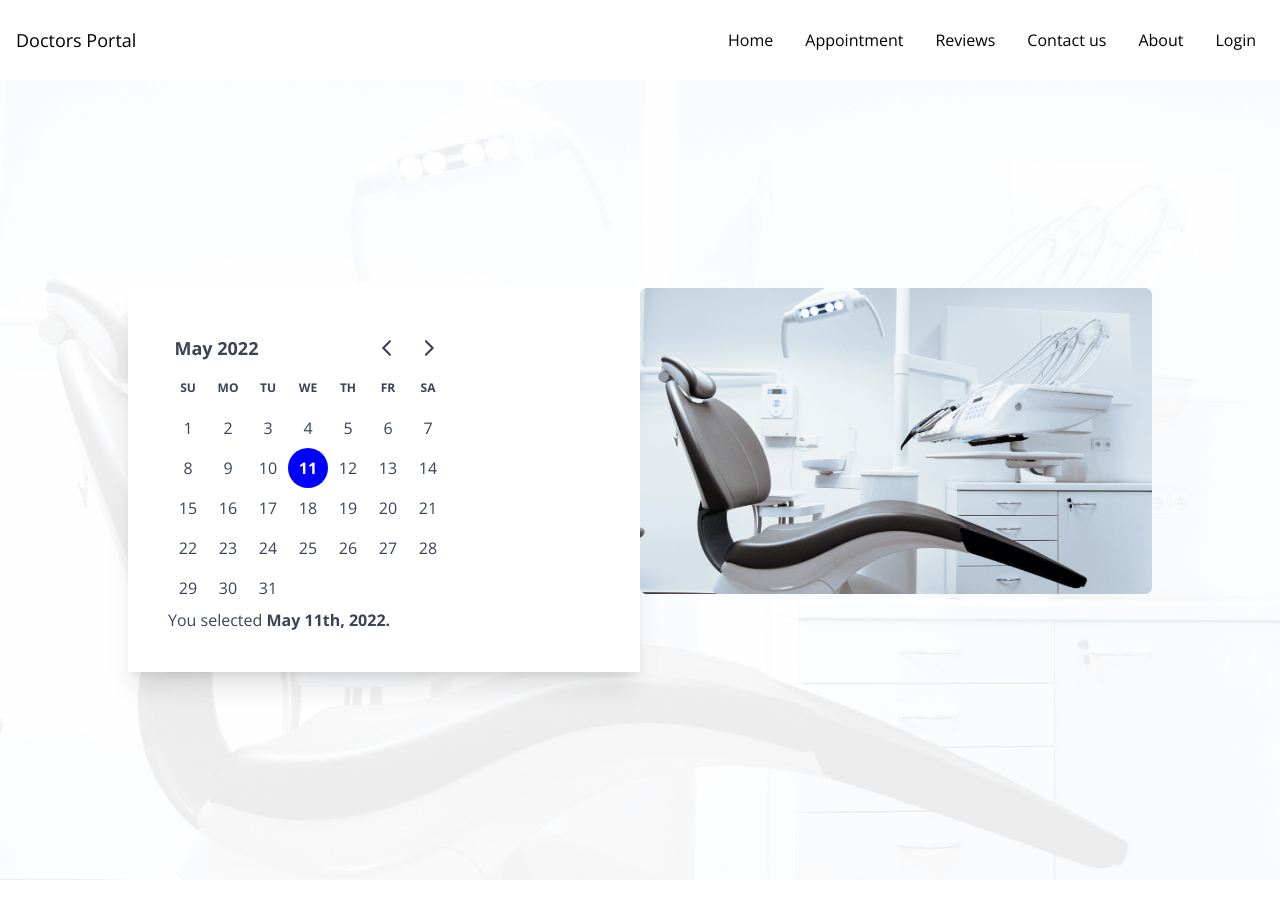
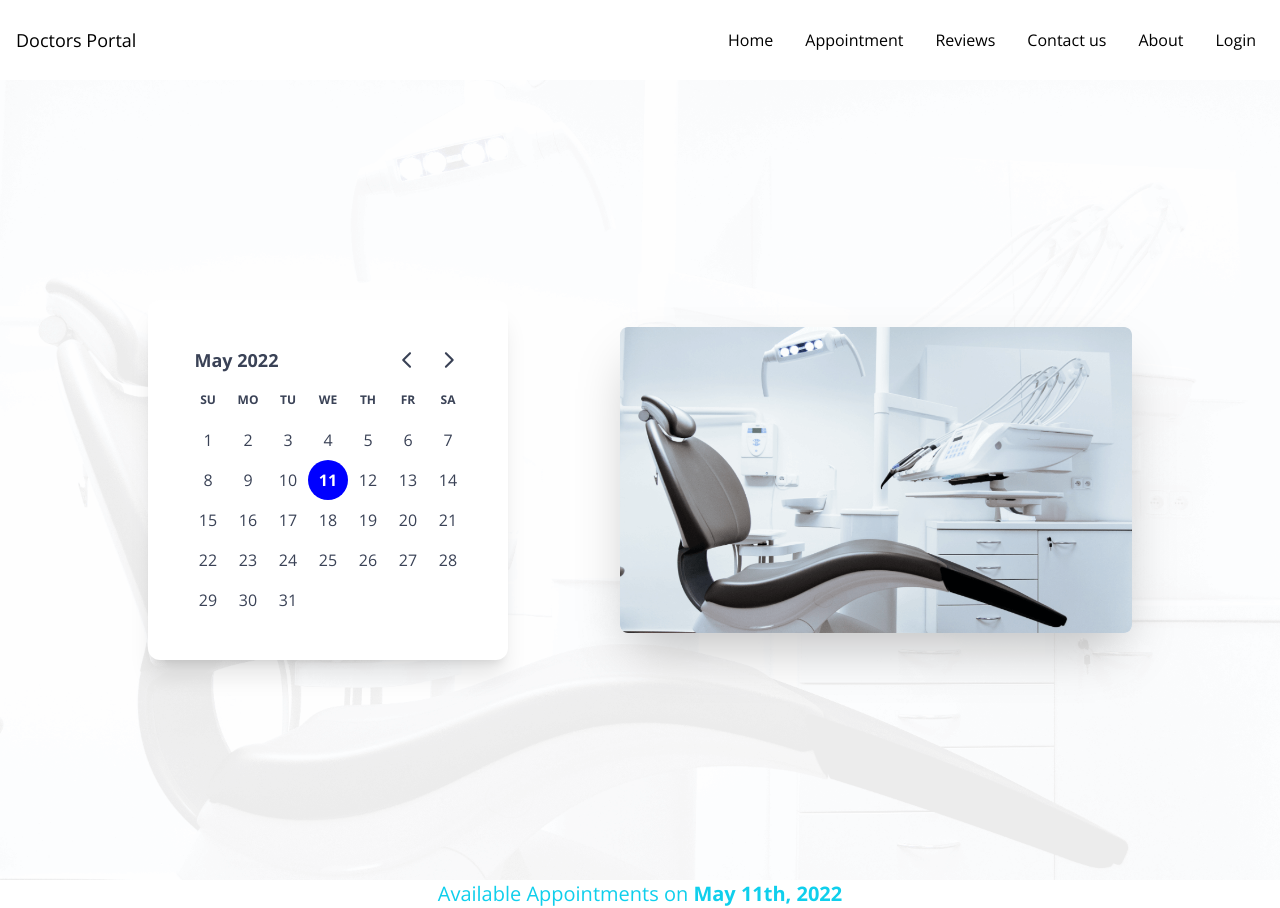
Before and after one commit to Habidhossen/Doctors-Portal-Client, a React (Create React App) app: page /appointment in a window 1280 px wide. Before the commit the page ends 880 px from the top, so only its background shows below. Built offline with nearby package versions, Linux system fonts and the light colour scheme.

Commit message:
appointment banner added

```diff
--- a/src/pages/Appointment/Appointment.js
+++ b/src/pages/Appointment/Appointment.js
@@ -1,5 +1,6 @@
 import React, { useState } from "react";
 import AppointmentBanner from "./AppointmentBanner";
+import AvailableAppointment from "./AvailableAppointment";
 
 const Appointment = () => {
   const [date, setDate] = useState(new Date());
@@ -7,6 +8,7 @@ const Appointment = () => {
   return (
     <div>
       <AppointmentBanner date={date} setDate={setDate} />
+      <AvailableAppointment date={date} />
     </div>
   );
 };
--- a/src/pages/Appointment/AppointmentBanner.js
+++ b/src/pages/Appointment/AppointmentBanner.js
@@ -6,10 +6,6 @@ import bg from "../../assets/images/bg.png";
 import chair from "../../assets/images/chair.png";
 
 const AppointmentBanner = ({ date, setDate }) => {
-  //   const [date, setDate] = useState(new Date());
-
-  //   console.log(date);
-
   const footer = (
     <p>
       You selected <b>{format(date, "PPP")}.</b>
@@ -21,18 +17,15 @@ const AppointmentBanner = ({ date, setDate }) => {
       className="hero min-h-screen"
       style={{ backgroundImage: `url(${bg})` }}
     >
-      <div className="grid grid-cols-1 md:grid-cols-2 lg:grid-cols-2">
-        <div className="bg-base-100 shadow-xl p-6 w-full">
+      <div class="hero-content flex-col lg:flex-row-reverse gap-28">
+        <img src={chair} class="max-w-lg rounded-lg shadow-2xl" />
+        <div className="bg-base-100 shadow-xl p-6 w-fit rounded-xl">
           <DayPicker
             className="text-accent"
             mode="single"
             selected={date}
             onSelect={setDate}
-            footer={footer}
           />
-        </div>
-        <div>
-          <img className="max-w-lg" src={chair} alt="" />
         </div>
       </div>
     </div>
--- /dev/null
+++ b/src/pages/Appointment/AvailableAppointment.js
@@ -0,0 +1,14 @@
+import { format } from "date-fns";
+import React from "react";
+
+const AvailableAppointment = ({ date }) => {
+  return (
+    <div>
+      <h1 className="text-center text-primary text-xl">
+        Available Appointments on <b>{format(date, "PPP")}</b>
+      </h1>
+    </div>
+  );
+};
+
+export default AvailableAppointment;
```
Also changed, not shown: 1 other file (tests, documents, lock files or other folders).
